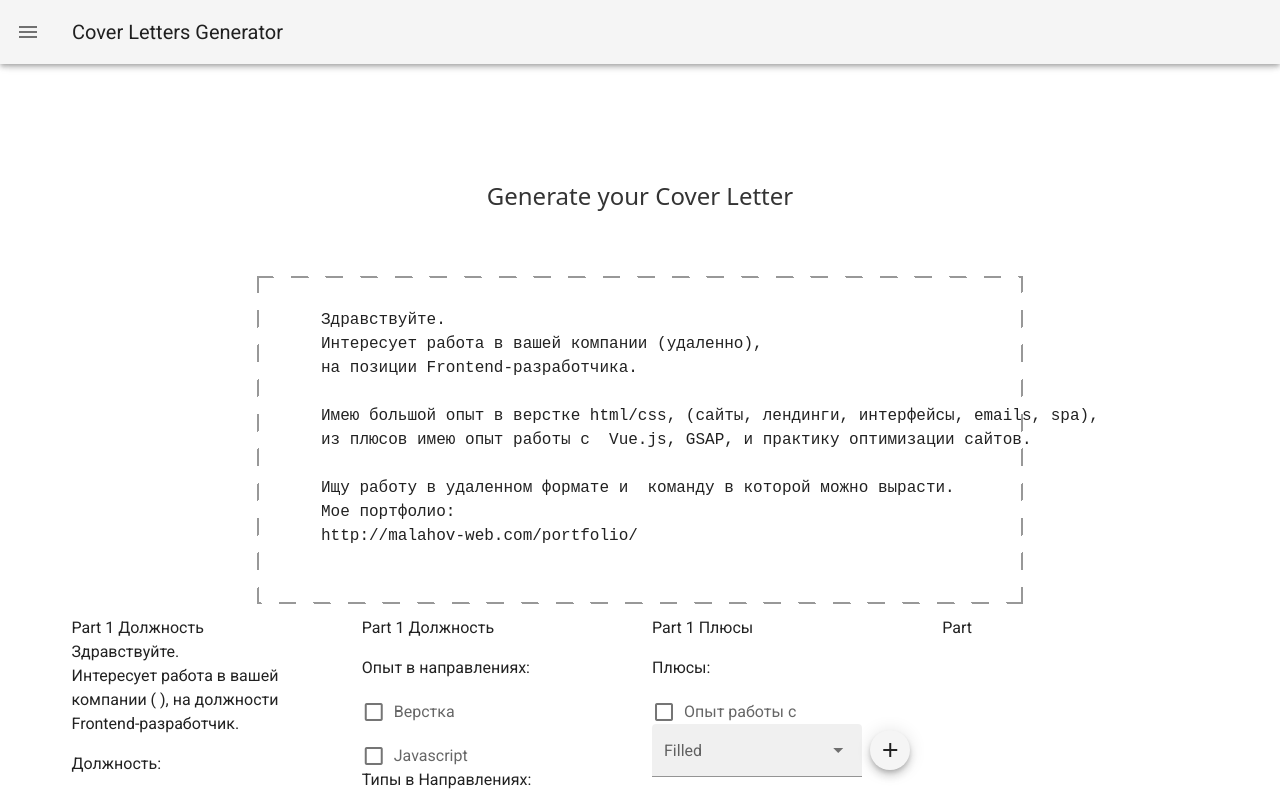
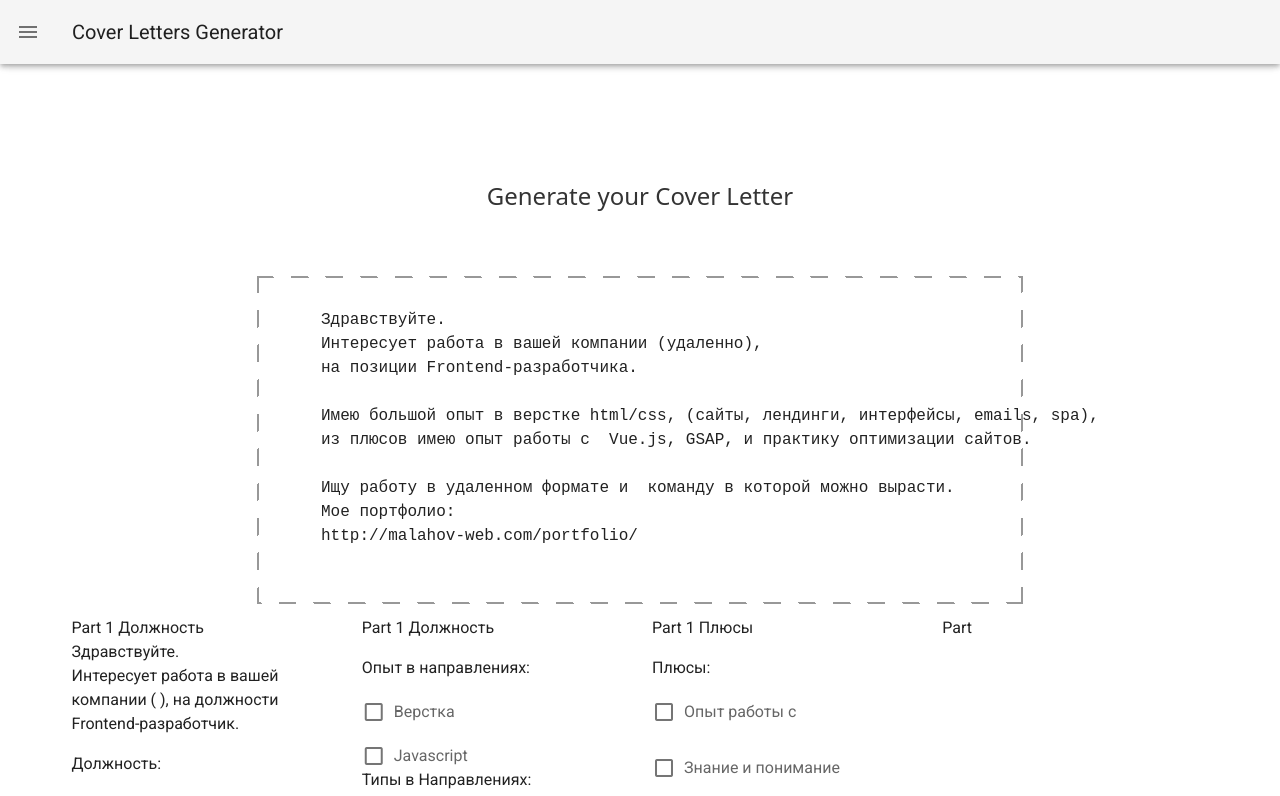
Before and after one commit to Malahov-web/Cover-Letters-Generator, a Vue app: page / in a window 1280 px wide. Shown: the top 796 px of the page. Built offline with nearby package versions, Linux system fonts and the light colour scheme.

Commit message:
8 Add: Skills

```diff
--- a/src/assets/styles/style.scss
+++ b/src/assets/styles/style.scss
@@ -52,13 +52,32 @@
 
 }
 
+.control {
+    &__title {}
+
+    &__item {
+        margin-bottom: 28px;
+    }
+
+    &__content {
+        margin-top: 16px; //20px;
+        padding-left: 30px;
+
+    }
+
+}
+
 .skills {
 
-    &__list {}
+    &__list {
+        margin-left: -8px;
+    }
 
     &__search {
         display: flex;
         align-items: center;
+        // padding-left: 30px;
+        margin-top: 8px; //12px;
     }
 
 }
--- a/src/components/Additional.vue
+++ b/src/components/Additional.vue
@@ -27,17 +27,12 @@
     <div class="part__controls">
       <div class="part__controls-item control">
         <div class="control__title">Плюсы:</div>
-        <!-- <div class="control__field">
-          <v-checkbox
-            hide-details="auto"
-            :label="format.title"
-            :value="format.name"
-            v-model="formatActive"
-            v-for="(format, key) in additionals"
-            :key="key"
-          ></v-checkbox>
-        </div> -->
-        <div v-for="(additional, key) in additionals" :key="key">
+
+        <div
+          class="control__item"
+          v-for="(additional, key) in additionals"
+          :key="key"
+        >
           <div class="control__field">
             <v-checkbox
               hide-details="auto"
@@ -47,8 +42,13 @@
             ></v-checkbox>
           </div>
 
-          <div class="control__content">
-            <Skills class="asd" :skills="skills"></Skills>
+          <div class="control__content" v-if="isItemActive(key)">
+            <Skills
+              class="asd"
+              :skills="skills"
+              :skillsType="additional.name"
+              v-on:change-active-skills="setSkillsActive"
+            ></Skills>
           </div>
         </div>
       </div>
@@ -69,6 +69,12 @@ export default {
   data() {
     return {
       additionalsActive: [],
+      //   skillsActive: [],
+      //   skillsActive: {},
+      skillsActive: {
+        experience: [],
+        knowledge: [],
+      },
     };
   },
 
@@ -80,6 +86,58 @@ export default {
       let skills = this.$store.state.settings.skills; //
       return skills.list;
     },
+
+    template() {
+      let template = "";
+
+      if (this.additionalsActive.includes("experience")) {
+        template += this.renderExperienceTemplate();
+      }
+
+      if (this.additionalsActive.includes("knowledge")) {
+        template += this.renderKnowledgeTemplate();
+      }
+
+      return template;
+    },
+  },
+
+  methods: {
+    isItemActive(key) {
+      //   console.log("key");
+      //   console.log(key);
+
+      return this.additionalsActive.find((item) => {
+        return item == key;
+      });
+    },
+
+    renderExperienceTemplate() {
+      let experienceTemplate = `Из плюсов имею опыт работы с
+         ${this.skillsActive.experience.join(", ")}.
+      `;
+
+      // ${this.productTypesActive.html.join(", ")}
+
+      return experienceTemplate;
+    },
+
+    renderKnowledgeTemplate() {
+      let knowledgeTemplate = `Знание и понимание
+       ${this.skillsActive.knowledge.join(", ")}.
+
+      `;
+
+      // ${this.productTypesActive.html.join(", ")}
+
+      return knowledgeTemplate;
+    },
+
+    setSkillsActive(skillsType, skillsArr) {
+      //   this.skillsActive = skillsArr;
+      // v w obj
+      this.skillsActive[skillsType] = skillsArr;
+    },
   },
 };
 </script>
--- a/src/components/Skills.vue
+++ b/src/components/Skills.vue
@@ -15,19 +15,35 @@
       </v-chip>
     </div>
     <div class="skills__search">
-      <v-autocomplete
+      <v-combobox
+        no-data-text="This is combobox"
+        hide-details="auto"
+        v-model="value"
+        :items="skills"
+        dense
+        __filled
+        label="Type and add"
+      ></v-combobox>
+
+      <!-- <v-autocomplete
+        __keydown="addInputValue"
+        __input="addInputValue"
+        __change="addInputValue"
+        clearable
+        __no-filter="true"
+        no-data-text="Type to add new skill"
         hide-details="auto"
         v-model="value"
         :items="skills"
         dense
         filled
         label="Filled"
-      ></v-autocomplete>
+      ></v-autocomplete> -->
       <v-btn
         class="mx-2"
         fab
         __dark
-        small
+        x-small
         ___color="primary"
         @click="addItem()"
       >
@@ -48,6 +64,10 @@ export default {
         return [];
       },
     },
+    skillsType: {
+      type: String,
+      default: "",
+    },
   },
 
   data() {
@@ -61,12 +81,32 @@ export default {
     addItem() {
       this.activeValues.push(this.value);
       this.value = "";
+
+      //   this.$emit("change-active-skills", "experience", this.activeValues);  // +
+      this.$emit("change-active-skills", this.skillsType, this.activeValues);
     },
 
     removeItem(index) {
       this.activeValues.splice(index, 1);
       // arr.splice(1, 1);
+
+      this.$emit("change-active-skills", this.skillsType, this.activeValues);
     },
+
+    // DEV TIPS:
+    // Тут нюанс в том, что привязанное v-model переменная
+    // изменяется, только когда будет выбран вариант из спика,
+    // .т.е. это никакой не автокомплит, а просто select
+    //
+    // событие @input у него происходит как @change, когда мы выбираем из выпадающего списка
+    // @change - Ведет себя так же
+    // @keydown
+    // addInputValue($event) {
+    //   console.log("this.value:");
+    //   console.log(this.value);
+    //   console.log("event:");
+    //   console.log($event);
+    // },
   },
 };
 </script>
```
